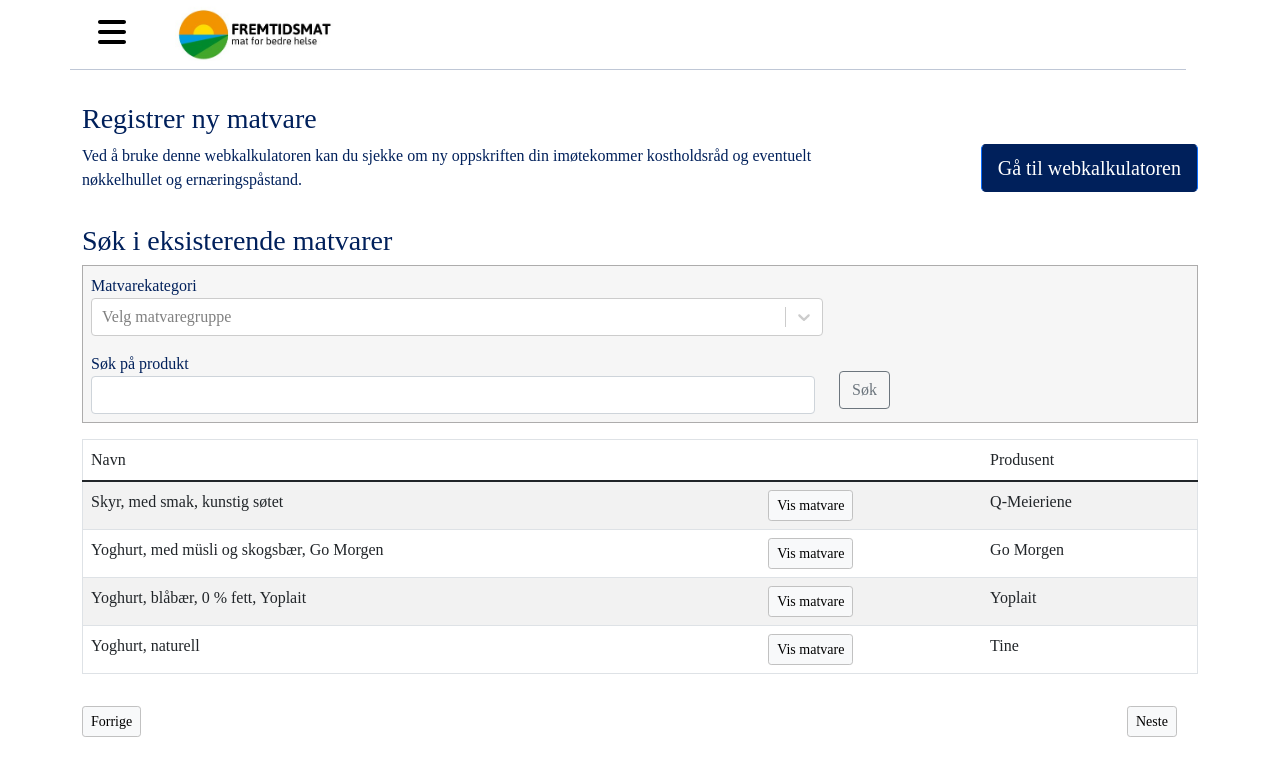
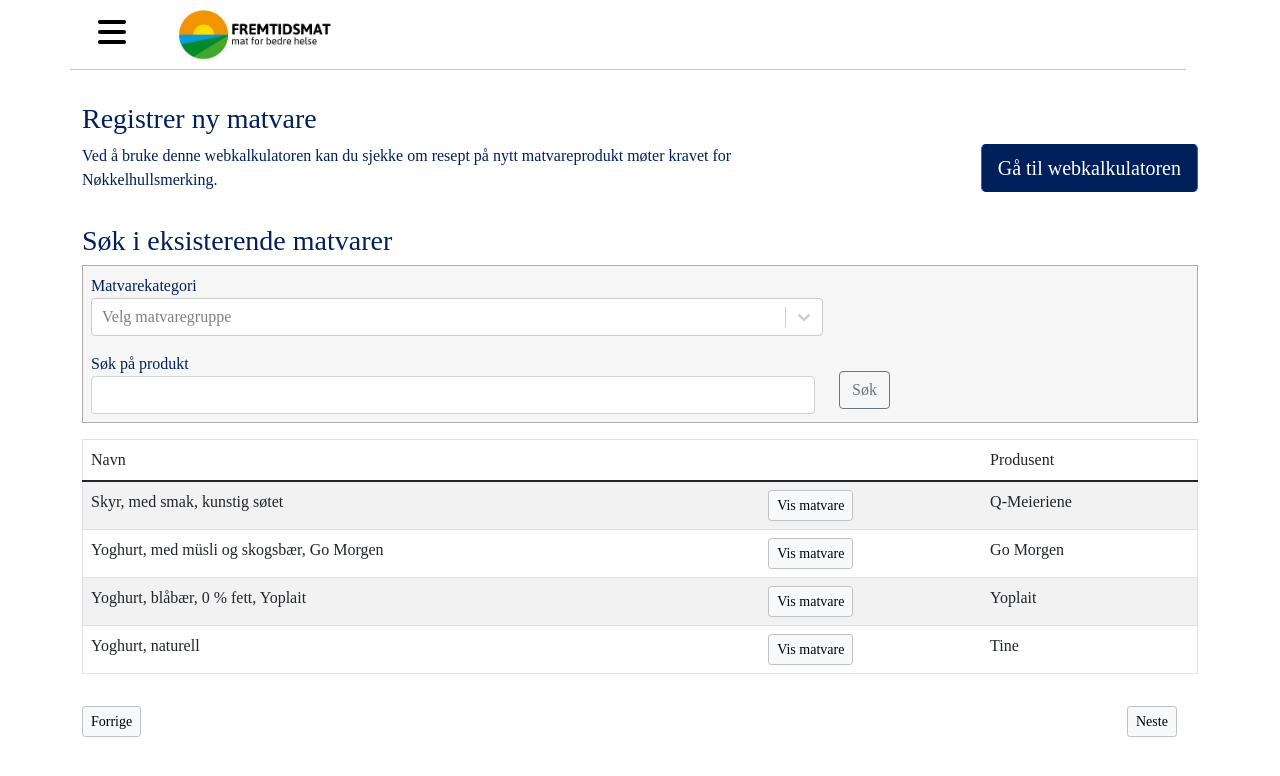
Before and after one commit to faisal12101123/masterThesis-Fremtidsmat, a React (Create React App) app: page / in a window 1280 px wide. Shown: the top 776 px of the page. Built offline with nearby package versions, Linux system fonts and the light colour scheme.

Commit message:
text updated for calculator button.

```diff
--- a/src/App.js
+++ b/src/App.js
@@ -19,7 +19,7 @@
       <div className="row">
         <h3>Registrer ny matvare</h3>
         <div className="col-md-8">
-          <p>Ved å bruke denne webkalkulatoren kan du sjekke om ny oppskriften din imøtekommer kostholdsråd og eventuelt nøkkelhullet og ernæringspåstand.</p>
+          <p>Ved å bruke denne webkalkulatoren kan du sjekke om resept på nytt matvareprodukt møter kravet for Nøkkelhullsmerking.</p>
         </div>
         <div className="button-div col-md-4">
           <NavLink to="/calculator" className="btn btn-primary btn-lg button-search">Gå til webkalkulatoren</NavLink>
```
